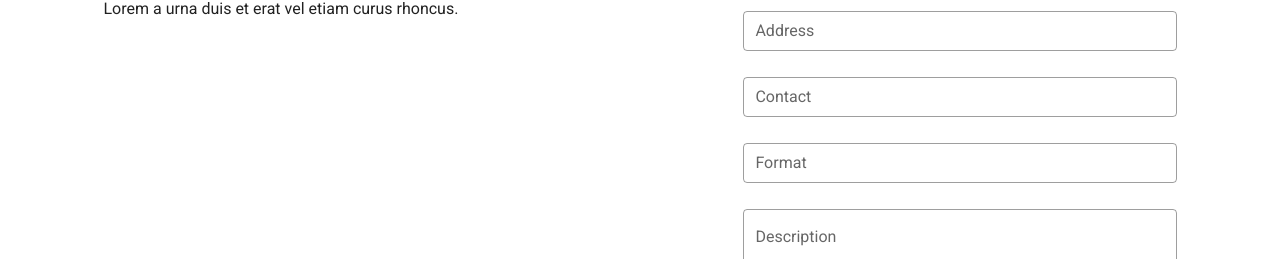
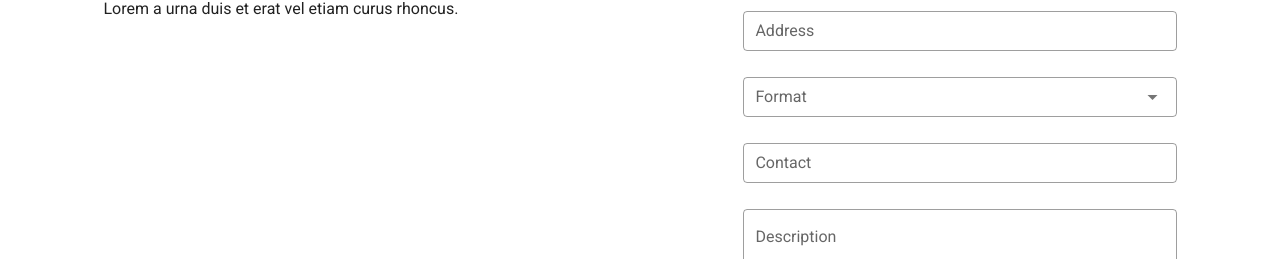
Before and after one commit to minhthinh190/find-tutor, a Nuxt app: page /connect in a window 1280 px wide. Shown: the part 223-482 px from the top of the page. Built offline with nearby package versions, Linux system fonts and the light colour scheme; no server answers.

Commit message:
Replace format textfield by dropdown list

```diff
--- a/pages/connect.vue
+++ b/pages/connect.vue
@@ -43,19 +43,21 @@
             :rules="inputRules"
           ></v-text-field>
 
+          <v-autocomplete
+            label="Format"
+            outlined
+            dense
+            color="green darken-1"
+            :items="formatOptions"
+            :rules="inputRules"
+          ></v-autocomplete>
+
           <v-text-field
             label="Contact"
             color="green darken-1"
             dense
             outlined
             :rules="inputRules"
-          ></v-text-field>
-
-          <v-text-field
-            label="Format"
-            color="green darken-1"
-            dense
-            outlined
           ></v-text-field>
 
           <v-textarea
@@ -96,7 +98,8 @@ export default {
     return {
       inputRules: [
         val => !!val || msg.form.inputRequired
-      ]
+      ],
+      formatOptions: ['Offline', 'Online']
     }
   },
   methods: {
@@ -108,12 +111,3 @@ export default {
   }
 }
 </script>
-
-<style scoped>
-.big-box {
-  border: 1px solid blue;
-}
-.box {
-  border: 1px solid red;
-}
-</style>
```
